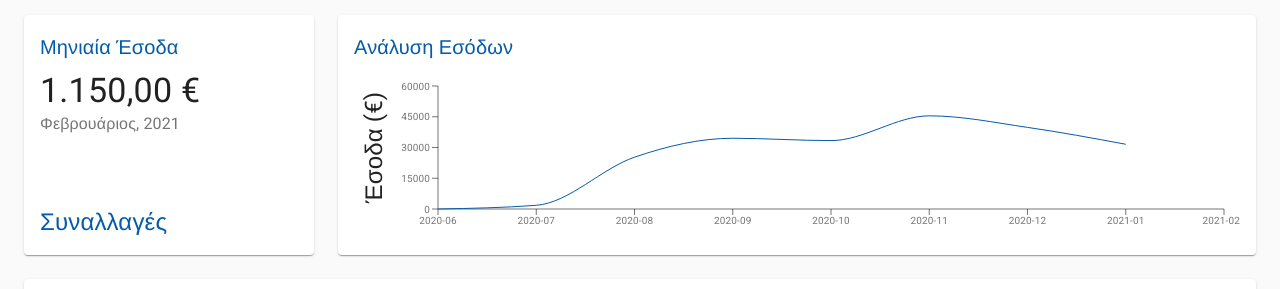
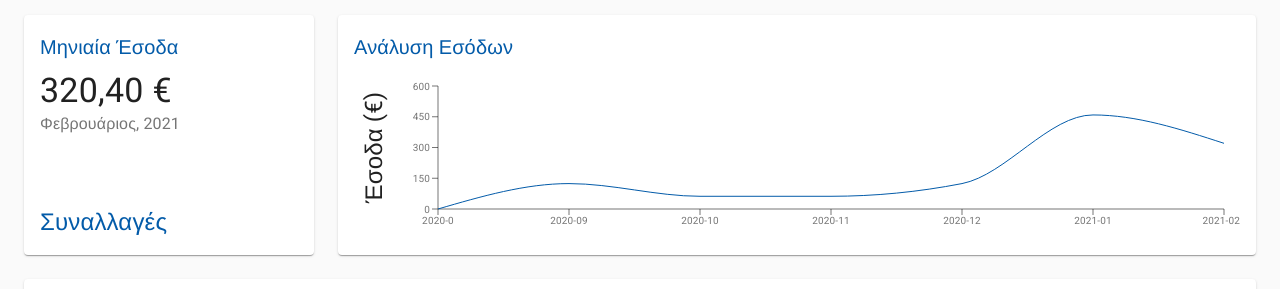
Before and after one commit to SteveLabrinos/sole-prop-erp-fontend, a React (Create React App) app: page / in a window 1280 px wide. Shown: the part 211-500 px from the top of the page. Built offline with nearby package versions, Linux system fonts and the light colour scheme; no server answers; sample sign-in values are in the browser's storage.

Commit message:
dashboard changes

```diff
--- a/src/components/Deposits/Deposits.js
+++ b/src/components/Deposits/Deposits.js
@@ -25,7 +25,7 @@ export default function Deposits(props) {
         <React.Fragment>
             <Title>{title}</Title>
             <Typography component="p" variant="h4">
-                1.150,00 €
+                320,40 €
             </Typography>
             <Typography color="textSecondary" className={classes.depositContext}>
                 Φεβρουάριος, 2021
--- a/src/components/TransactionChart/TransactionChart.js
+++ b/src/components/TransactionChart/TransactionChart.js
@@ -15,15 +15,13 @@ function createData(month, amount) {
 }
 
 const data = [
-    createData('2020-06', 0),
-    createData('2020-07', 1796.05),
-    createData('2020-08', 25279.53),
-    createData('2020-09', 34513.85),
-    createData('2020-10', 33365.95),
-    createData('2020-11', 45446.87),
-    createData('2020-12', 39811.5),
-    createData('2021-01', 31580.74),
-    createData('2021-02', undefined),
+    createData('2020-0', 0),
+    createData('2020-09', 124),
+    createData('2020-10', 62),
+    createData('2020-11', 62),
+    createData('2020-12', 124),
+    createData('2021-01', 458.8),
+    createData('2021-02', 320.4),
 ];
 
 
```
